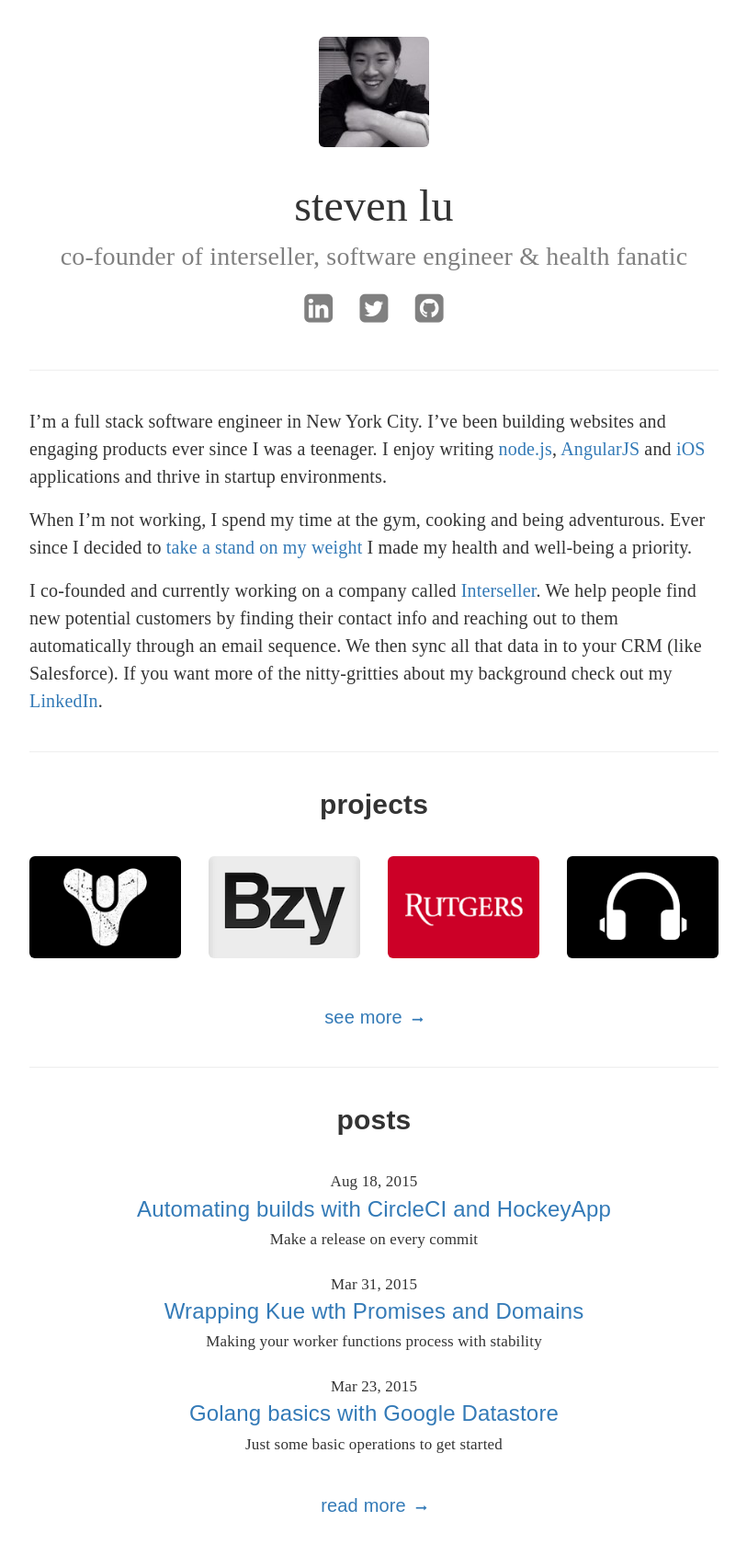
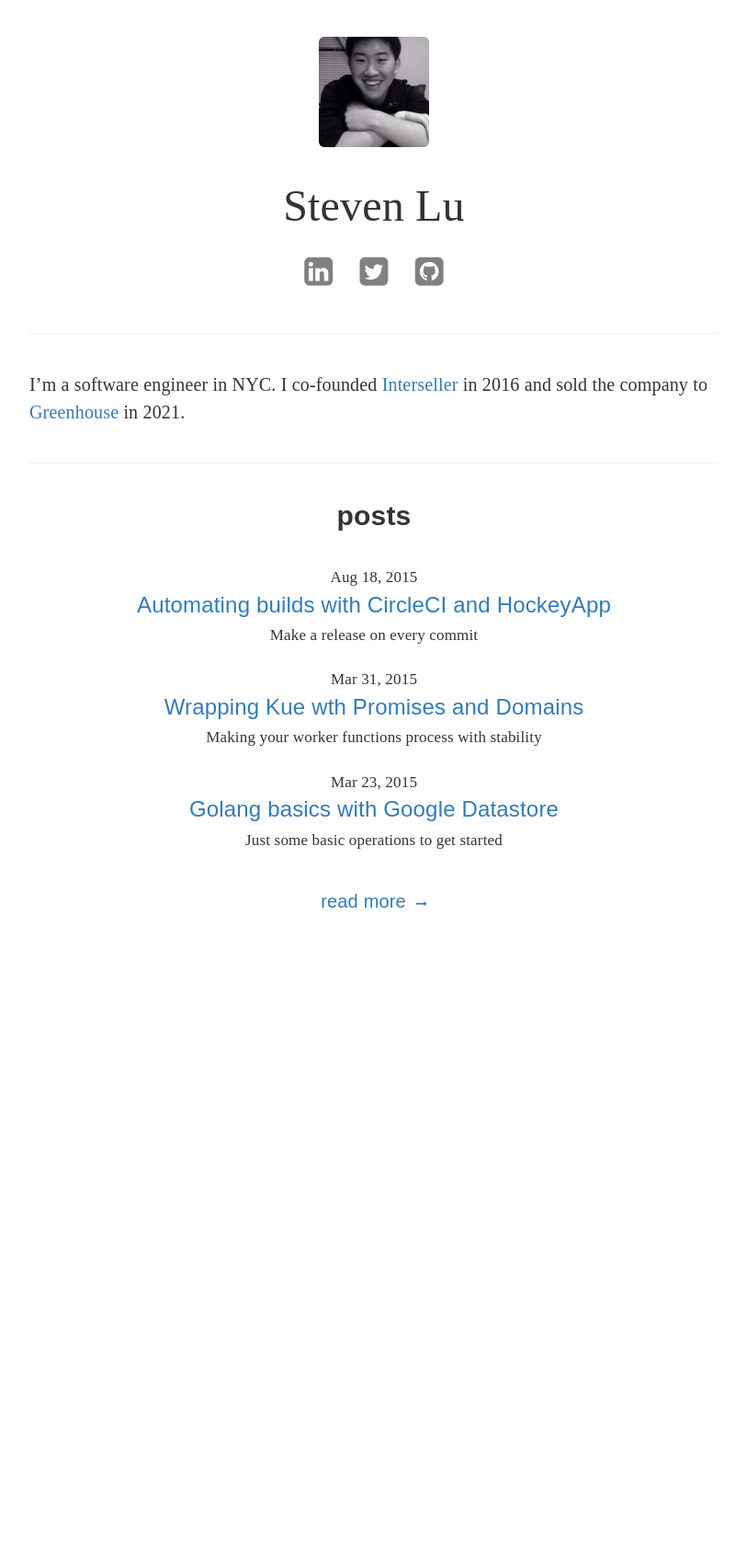
Before and after one commit to sjlu/sjlu.github.io, a Jekyll site: the page built from index.html, in a window 1280 px wide. Shown: the whole page at 92% size, without its empty margins (233-1046 px from the left). Built offline with Jekyll 4.4.1, drawn with Linux system fonts in a browser that asks for light colours; nearby versions of some CDN libraries; after the commit the page ends 1035 px from its top, so only the background shows below that.

Commit message:
Small updates to website

```diff
--- a/_includes/about.md
+++ b/_includes/about.md
@@ -1,5 +1 @@
-I'm a full stack software engineer in New York City. I've been building websites and engaging products ever since I was a teenager. I enjoy writing [node.js](http://nodejs.org/), [AngularJS](http://angularjs.org) and [iOS](https://developer.apple.com/) applications and thrive in startup environments.
-
-When I'm not working, I spend my time at the gym, cooking and being adventurous. Ever since I decided to [take a stand on my weight](https://medium.com/steves-health-journey/my-transformation-story-305e0e84eae4) I made my health and well-being a priority.
-
-I co-founded and currently working on a company called [Interseller](https://interseller.io). We help people find new potential customers by finding their contact info and reaching out to them automatically through an email sequence. We then sync all that data in to your CRM (like Salesforce). If you want more of the nitty-gritties about my background check out my [LinkedIn](https://www.linkedin.com/in/stevenlu).
+I'm a software engineer in NYC. I co-founded [Interseller](https://interseller.io) in 2016 and sold the company to [Greenhouse](https://greenhouse.com) in 2021.
--- a/css/main.scss
+++ b/css/main.scss
@@ -143,8 +143,6 @@
 
     font-size: 48px;
     font-weight: 400;
-
-    text-transform: lowercase;
   }
 
   .description {
--- a/index.html
+++ b/index.html
@@ -9,9 +9,6 @@
   </div>
   <div class="name text-center">
     {{site.title}}
-  </div>
-  <div class="description text-center">
-    {{site.description}}
   </div>
   <div class="social text-center">
     <a href="https://www.linkedin.com/in/stevenlu">
@@ -31,27 +28,6 @@
   {{ about | markdownify }}
 </div>
 <hr />
-<div id="projects">
-  <h2 class="text-center">projects</h2>
-  <br />
-  <div class="row">
-    {% for page in site.pages | sort:title %}
-      {% if page.categories contains "project" and page.categories contains "featured" %}
-        <div class="col-md-3 col-sm-6 text-center">
-          <a href="{{ page.url | prepend: site.baseurl }}">
-            <img class="img-rounded" src="{{ page.dir | prepend: site.baseurl | append: "thumb.png" }}" />
-          </a>
-        </div>
-      {% endif %}
-    {% endfor %}
-  </div>
-  <br />
-  <br />
-  <div class="text-center">
-    <a class="more" href="{{ "/projects" | prepend: site.baseurl }}">see more <i class="fa fa-long-arrow-right"></i></a>
-  </div>
-</div>
-<hr />
 <div id="posts" class="text-center">
   <h2 class="text-center">posts</h2>
   <br />
```
